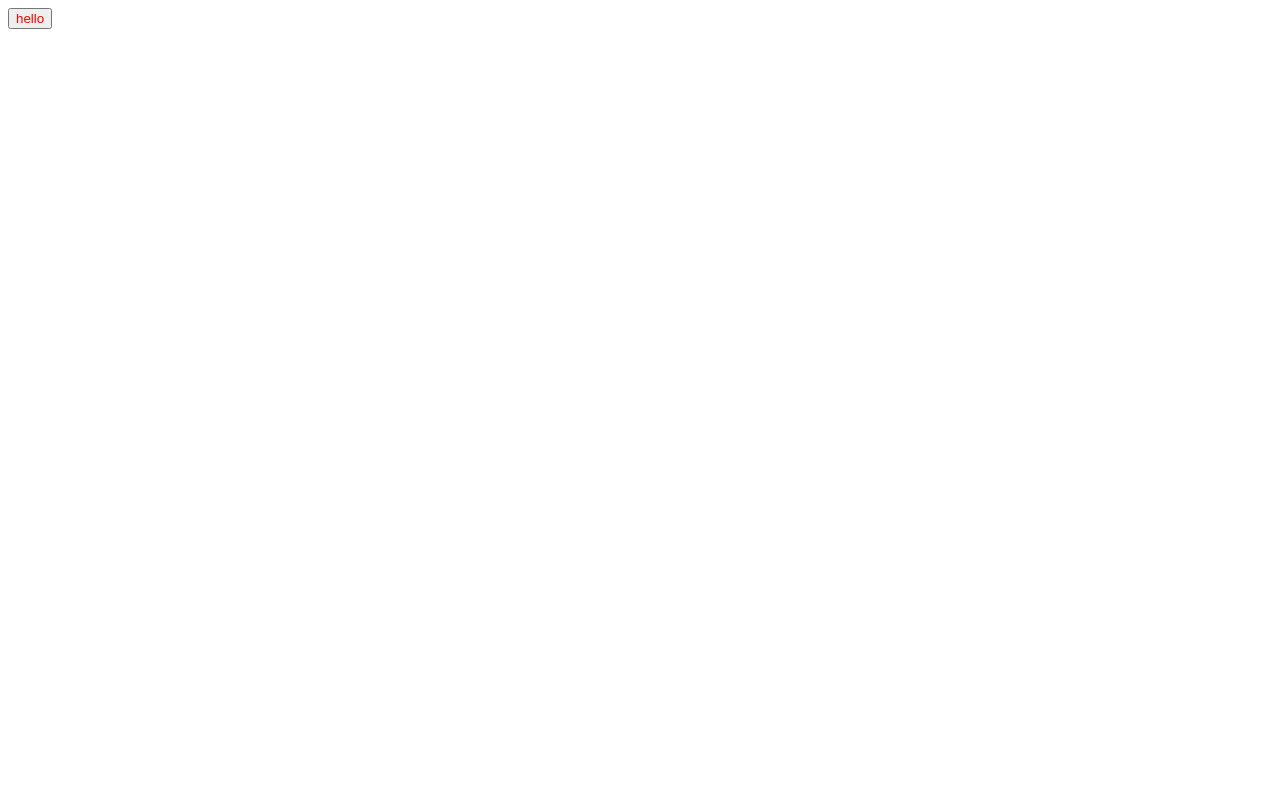
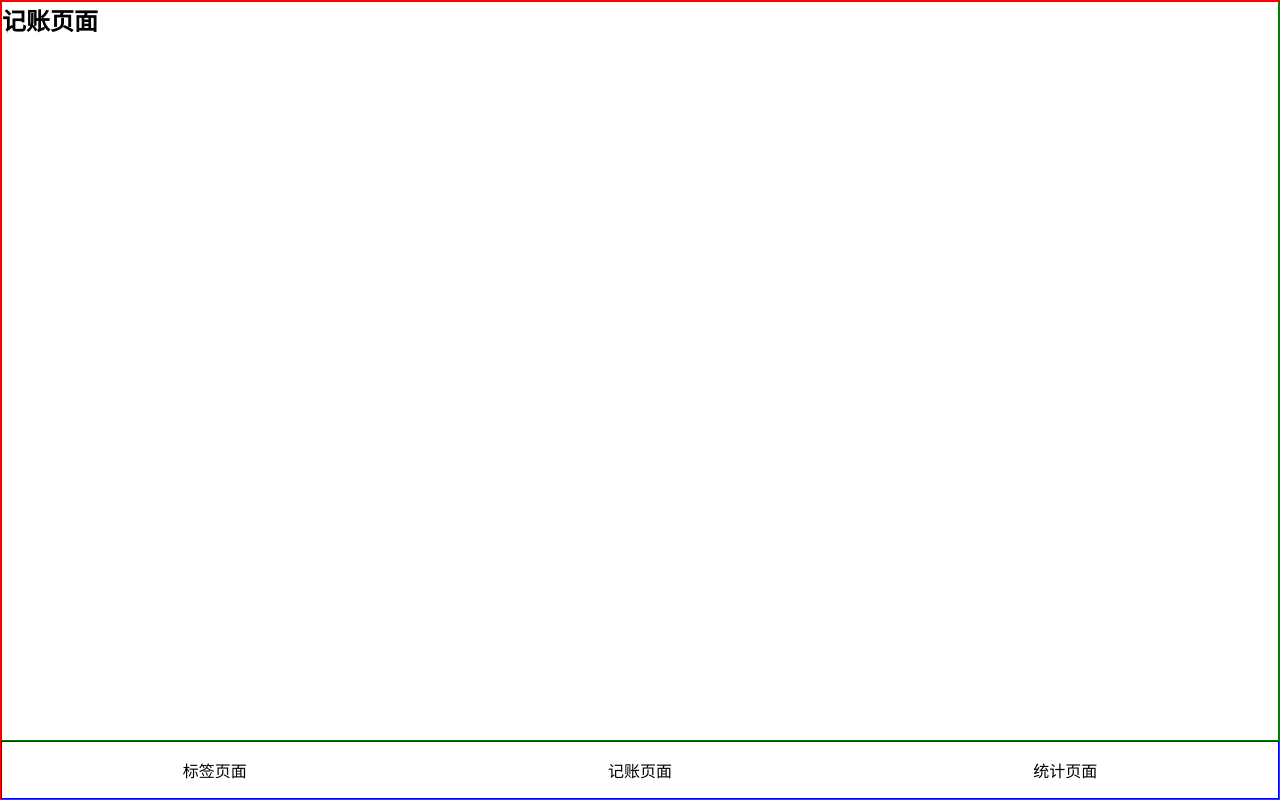
Before and after one commit to Righthand5/money-react-project, a React (Create React App) app: page /#/money in a window 1280 px wide. Built offline with nearby package versions, Linux system fonts and the light colour scheme.

Commit message:
导航栏布局

```diff
--- a/package.json
+++ b/package.json
@@ -13,6 +13,7 @@
     "node-sass": "npm:dart-sass",
     "react": "^17.0.1",
     "react-dom": "^17.0.1",
+    "react-router-dom": "^5.2.0",
     "react-scripts": "4.0.2",
     "styled-components": "^5.2.1",
     "typescript": "^4.1.2",
@@ -43,6 +44,7 @@
     ]
   },
   "devDependencies": {
+    "@types/react-router-dom": "^5.1.7",
     "@types/styled-components": "^5.1.7"
   }
 }
--- a/src/App.tsx
+++ b/src/App.tsx
@@ -1,15 +1,92 @@
 import React from 'react';
 import styled from 'styled-components';
-const Button = styled.button`
-  color:red;
-`;
+import 'index.scss'
+import {
+    HashRouter as Router,
+    Switch,
+    Route,
+    Link,
+    Redirect
+} from "react-router-dom";
+
+
+const Wrapper = styled.div`
+  border: 1px solid red;
+  min-height: 100vh;
+  display:flex;
+  flex-direction: column;
+`
+const Main = styled.div`
+border: 1px solid green;
+flex-grow: 1;
+overflow: auto;
+`
+const Nav = styled.nav`
+  border: 1px solid blue;
+  >ul{
+    display: flex;
+    >li{
+      width: 33.3333%;
+      text-align: center;
+      padding: 16px;
+    }
+  }
+
+`
 
 function App() {
-  return (
-    <div>
-      <Button>hello</Button>
-    </div>
-  );
+    return(
+        <Router>
+            <Wrapper>
+                <Main>
+                    <Switch>
+                    <Redirect exact from="/" to = "/money"/>
+                    <Route path="/tags">
+                        <Tags />
+                    </Route>
+                    <Route path="/money">
+                        <Money />
+                    </Route>
+                    <Route path="/Statistics">
+                        <Statistics />
+                    </Route>
+                    <Route path="*">
+                        <NoMatch/>
+                    </Route>
+                </Switch>
+                </Main>
+                <Nav>
+                <ul>
+                    <li>
+                        <Link to="/tags">标签页面</Link>
+                    </li>
+                    <li>
+                        <Link to="/money">记账页面</Link>
+                    </li>
+                    <li>
+                        <Link to="/Statistics">统计页面</Link>
+                    </li>
+                </ul>
+            </Nav>
+        </Wrapper>
+        </Router>
+    );
+}
+function NoMatch(){
+    return(
+        <div>404 error</div>
+    )
+}
+function Tags() {
+    return <h2>标签页面</h2>;
+}
+
+function Money() {
+    return <h2>记账页面</h2>;
+}
+
+function Statistics() {
+    return <h2>统计页面</h2>;
 }
 
 export default App;
--- /dev/null
+++ b/src/index.scss
@@ -0,0 +1,9 @@
+@import-normalize;
+*{margin: 0;padding: 0;}
+*{box-sizing: border-box}
+*::after{box-sizing: border-box}
+*::before{box-sizing: border-box}
+ul, ol{
+  list-style: none;
+}
+a{text-decoration: none; color:inherit}
```
Also changed, not shown: 1 other file (tests, documents, lock files or other folders).
